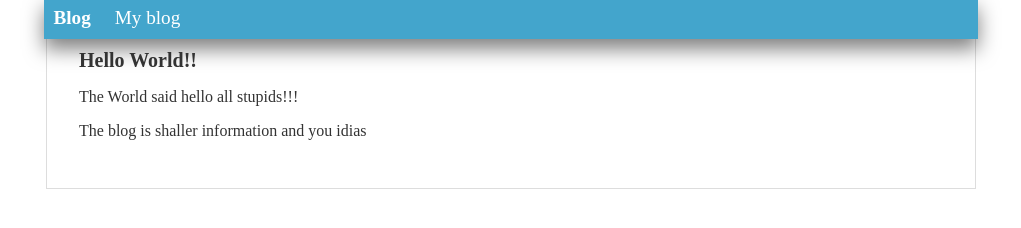
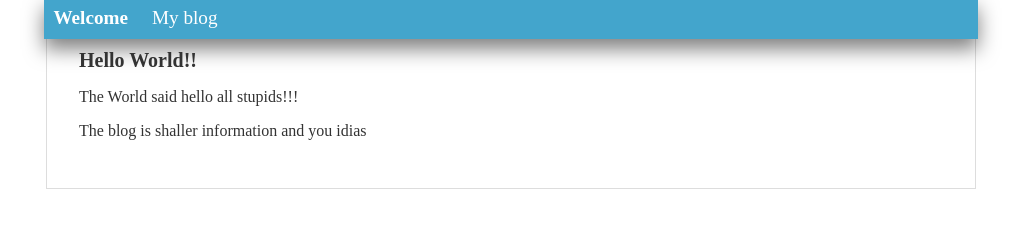
Before and after one commit to bvolaya/miniblog, a plain HTML site: page index.html in a window 1280 px wide. Shown: the whole page, without its empty margins (129-1150 px from the left). Drawn offline with Linux system fonts and the light colour scheme.

Commit message:
Cambie el titulo
por que se me da la gana

```diff
--- a/index.html
+++ b/index.html
@@ -11,7 +11,7 @@
 <body>
     <div id ="container">
         <div id="cabecera">
-            Blog
+            Welcome
             <span id="tagline">
                 My blog
             </span>
```
